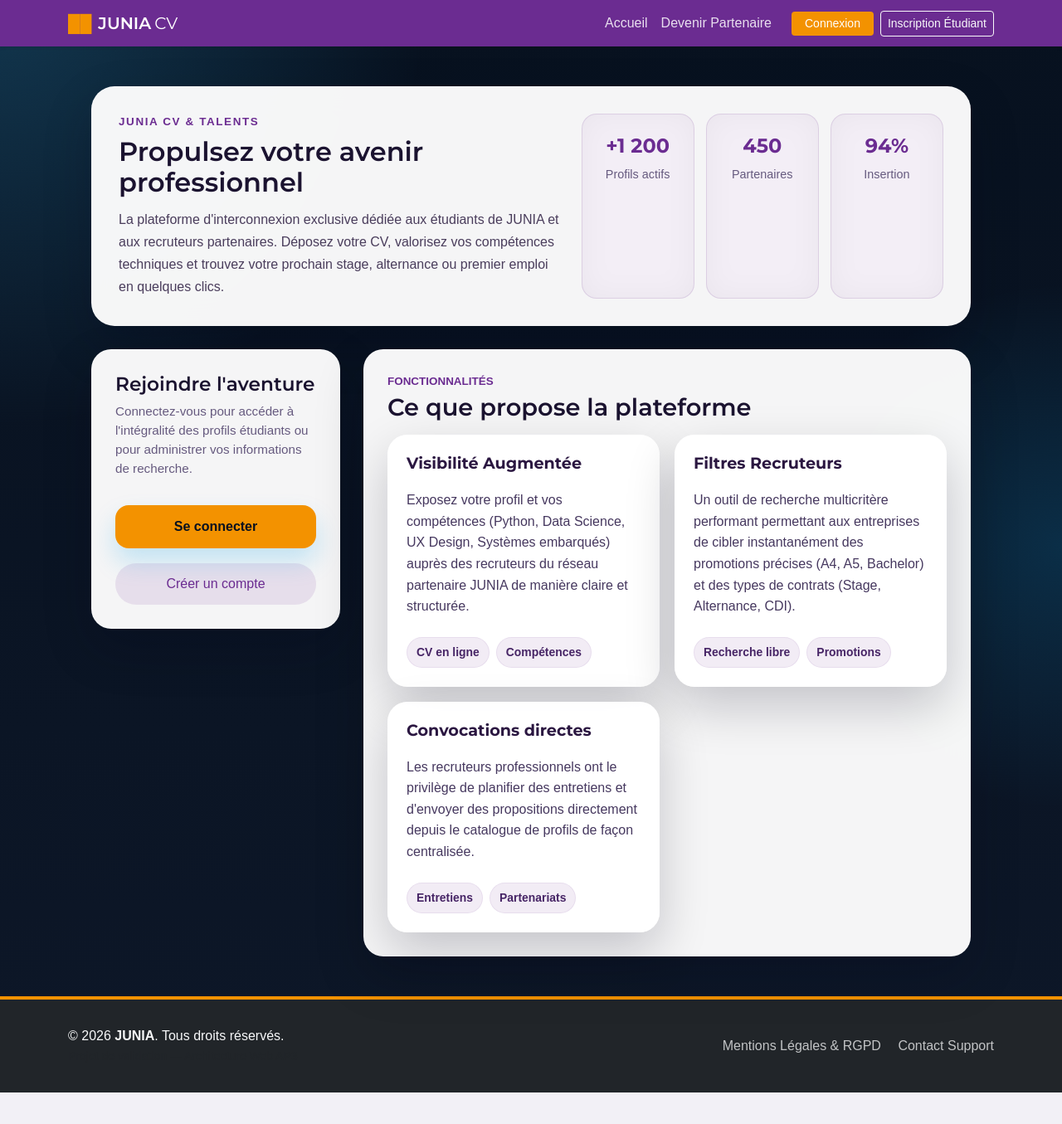
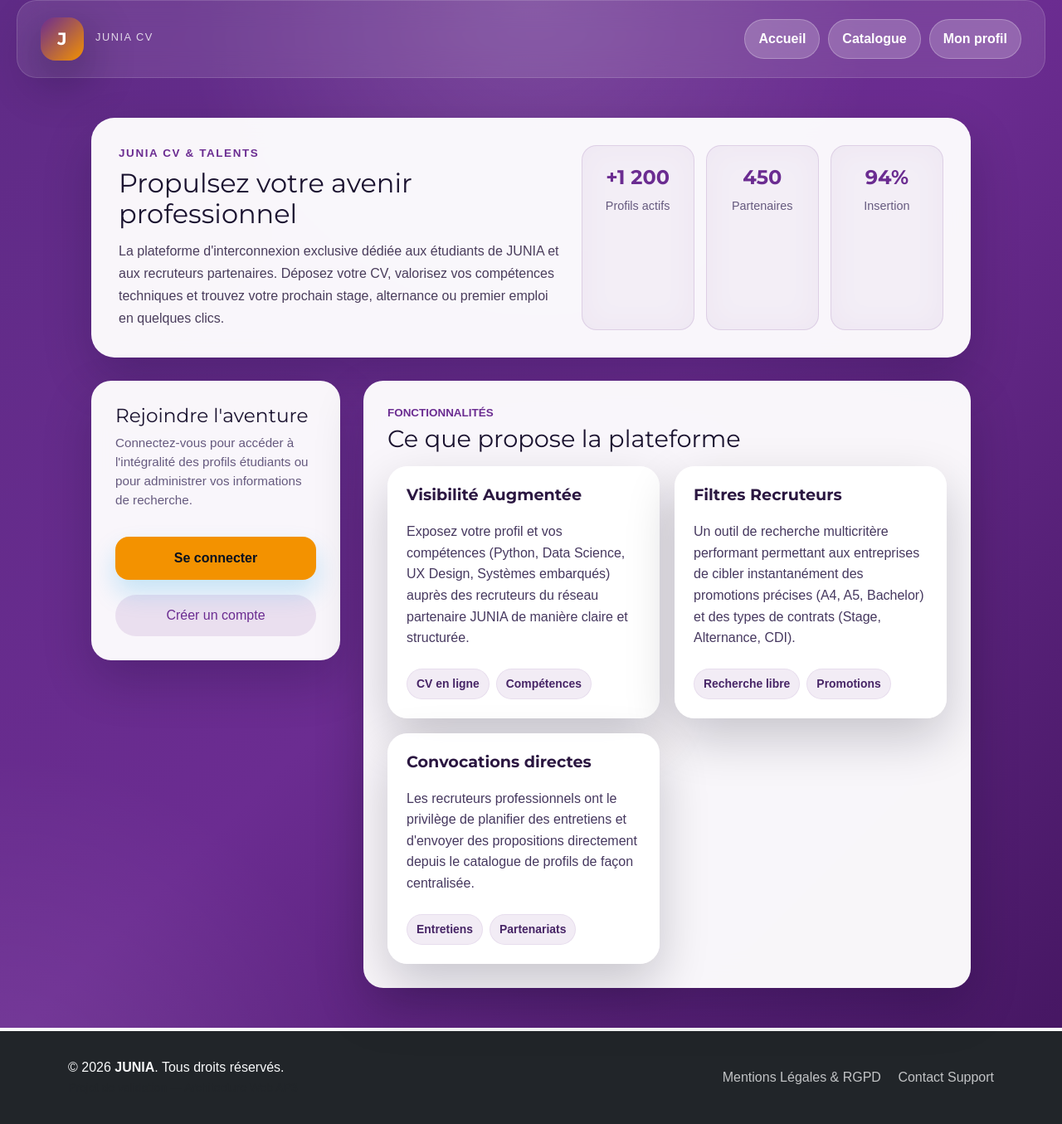
Before and after one commit to lthihuongn/projet_final_web_AP3, a PHP site: page / in a window 1280 px wide. Shown: the whole page at 83% size. Before the commit the page ends 1317 px from the top, so only its background shows below. Run offline with PHP 8.4, Linux system fonts and the light colour scheme.

Commit message:
lien entre les pages

```diff
--- a/css/style.css
+++ b/css/style.css
@@ -21,15 +21,16 @@ html,
 body {
     margin: 0;
     min-height: 100%;
+
 }
 
 body {
     font-family: Arial, Helvetica, sans-serif;
     color: var(--text);
     background:
-        radial-gradient(circle at top left, rgba(56, 189, 248, 0.22), transparent 28%),
-        radial-gradient(circle at right center, rgba(14, 165, 233, 0.18), transparent 22%),
-        linear-gradient(180deg, var(--bg), var(--bg-alt));
+        radial-gradient(circle at top, rgba(255, 255, 255, 0.14), transparent 28%),
+        radial-gradient(circle at bottom left, rgba(255, 255, 255, 0.08), transparent 24%),
+        linear-gradient(135deg, #5f2b86 0%, var(--junia-violet) 48%, #43155f 100%);
 }
 
 a {
--- a/inc/header.php
+++ b/inc/header.php
@@ -22,91 +22,25 @@ if (!isset($dir)) {
 
     <link href="https://cdn.jsdelivr.net/npm/bootstrap@5.3.2/dist/css/bootstrap.min.css" rel="stylesheet">
 
-    <style>
-        :root {
-            --junia-violet: #6B2C91;
-            --junia-orange: #F39200;
-            --junia-dark: #333333;
-        }
-        body {
-            font-family: 'Open Sans', sans-serif;
-            background-color: #f8f9fa;
-            color: var(--junia-dark);
-            display: flex;
-            flex-direction: column;
-            min-height: 100vh;
-        }
-        h1, h2, h3, h4, h5, h6, .navbar-brand {
-            font-family: 'Montserrat', sans-serif;
-            font-weight: 600;
-        }
-        .bg-junia-violet { background-color: var(--junia-violet) !important; }
-        .text-junia-orange { color: var(--junia-orange) !important; }
-        .btn-junia-orange {
-            background-color: var(--junia-orange);
-            color: white;
-            border: none;
-        }
-        .btn-junia-orange:hover {
-            background-color: #d88100;
-            color: white;
-        }
-        .nav-link {
-            color: rgba(255, 255, 255, 0.85) !important;
-            transition: color 0.2s ease;
-        }
-        .nav-link:hover, .nav-link.active {
-            color: var(--junia-orange) !important;
-        }
-    </style>
+
 <!-- Remplacer l'ancienne ligne du CSS par celle-ci : -->
 <link rel="stylesheet" href="<?php echo $dir; ?>css/style.css?v=<?php echo time(); ?>"></head>
 <body>
 
-<header>
-    <nav class="navbar navbar-expand-lg bg-junia-violet navbar-dark shadow-sm">
-        <div class="container">
-            <a class="navbar-brand d-flex align-items-center" href="/index.php">
-                <span class="text-junia-orange me-2">██</span> JUNIA <span class="fw-light ms-1">CV</span>
-            </a>
+<header class="topbar">
+		<div class="brand-block">
+			<div class="brand-logo" aria-hidden="true">J</div>
+			<div>
+				<p class="brand-kicker">JUNIA CV</p>
+			</div>
+		</div>
 
-            <button class="navbar-toggler" type="button" data-bs-toggle="collapse" data-bs-target="#navbarNav" aria-controls="navbarNav" aria-expanded="false" aria-label="Toggle navigation">
-                <span class="navbar-toggler-icon"></span>
-            </button>
+		<nav class="topnav" aria-label="Navigation principale">
+			<a class="is-active" href="./index.php">Accueil</a>
+            <a class="is-active" href="./pages/catalogue.php">Catalogue</a>
+            <a class="is-active" href="./pages/profil.php">Mon profil</a>
 
-            <div class="collapse navbar-collapse" id="navbarNav">
-                <ul class="navbar-nav ms-auto align-items-center">
-                    <li class="nav-item">
-                        <a class="nav-link" href="/index.php">Accueil</a>
-                    </li>
-
-                    <?php if (isset($_SESSION['user_role'])): ?>
-                        <?php if ($_SESSION['user_role'] === 'student'): ?>
-                            <li class="nav-item"><a class="nav-link" href="/pages/profil.php">Mon Profil / Mon CV</a></li>
-                        <?php elseif ($_SESSION['user_role'] === 'company'): ?>
-                            <li class="nav-item"><a class="nav-link" href="/pages/catalogue.php">Catalogue Étudiants</a></li>
-                        <?php elseif ($_SESSION['user_role'] === 'admin'): ?>
-                            <li class="nav-item"><a class="nav-link" href="/pages/admin/dashboard.php">Administration</a></li>
-                        <?php endif; ?>
-
-                        <li class="nav-item ms-lg-3">
-                            <a class="btn btn-outline-light btn-sm" href="/api/auth.php?action=logout">Déconnexion</a>
-                        </li>
-                    <?php else: ?>
-                        <li class="nav-item">
-                            <a class="nav-link" href="/pages/contact.php">Devenir Partenaire</a>
-                        </li>
-                        <li class="nav-item ms-lg-3">
-                            <a class="btn btn-junia-orange btn-sm px-3" href="/pages/connexion.php">Connexion</a>
-                        </li>
-                        <li class="nav-item ms-2">
-                            <a class="btn btn-outline-light btn-sm" href="/pages/inscription.php">Inscription Étudiant</a>
-                        </li>
-                    <?php endif; ?>
-                </ul>
-            </div>
-        </div>
-    </nav>
-</header>
+		</nav>
+	</header>
 
 <main class="container my-5 flex-grow-1">
```
